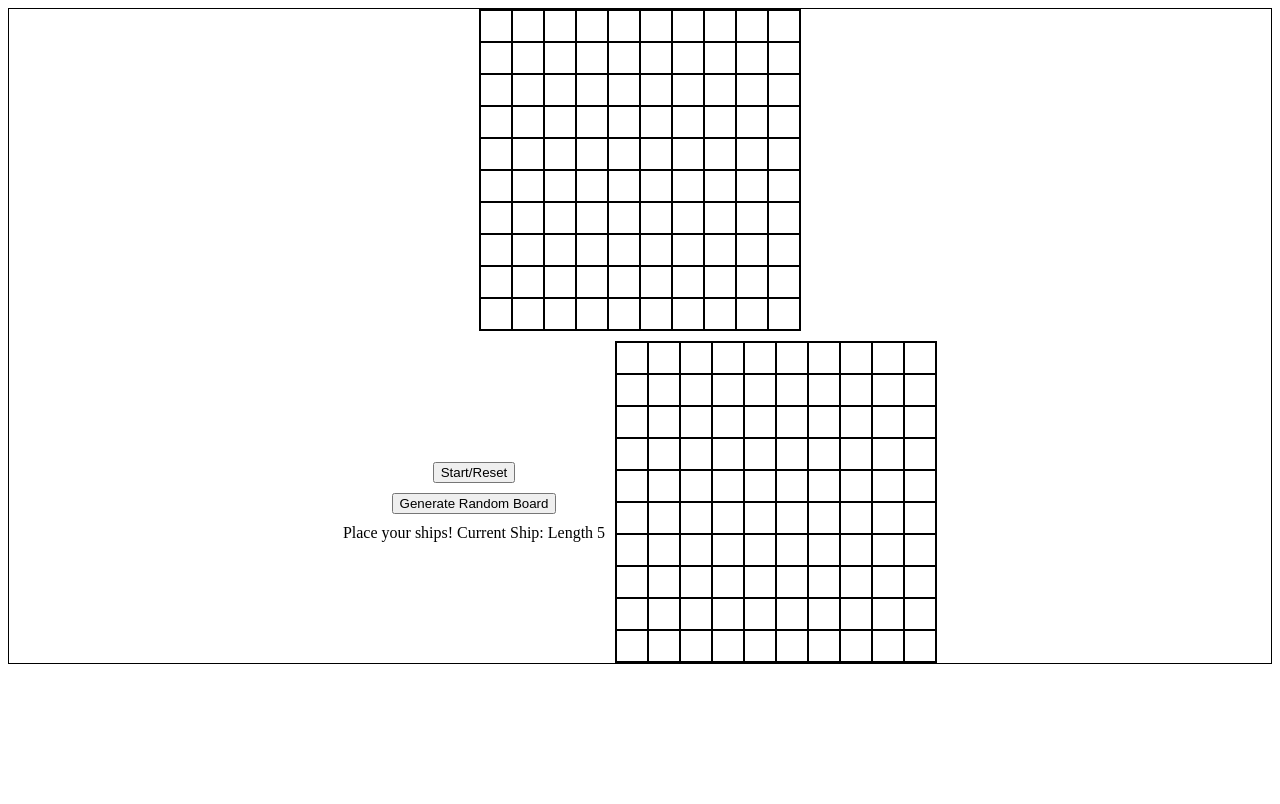
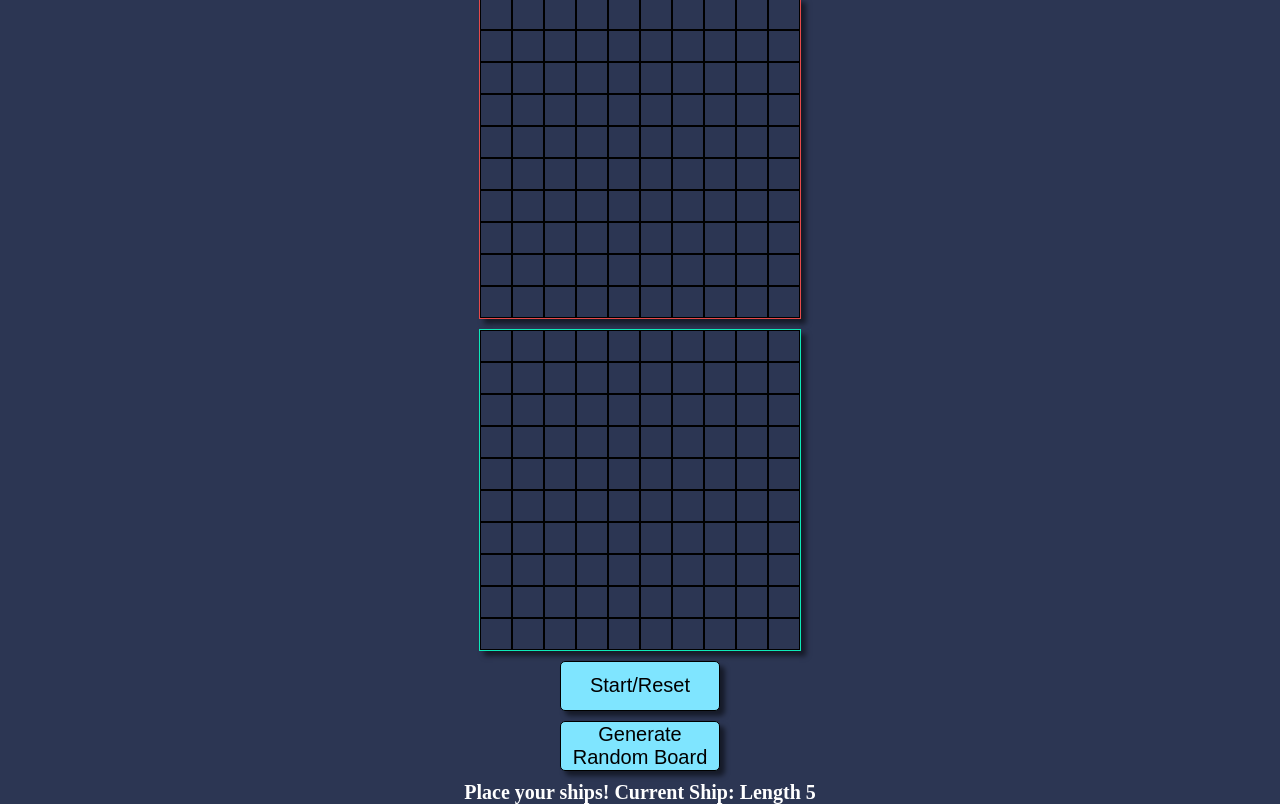
Before and after one commit to Yomanbest67/battleships, a website built with webpack: page dist/index.html in a window 1280 px wide. Built offline with nearby package versions, Linux system fonts and the light colour scheme.

Commit message:
Modified CSS design.

```diff
--- a/src/DOM.js
+++ b/src/DOM.js
@@ -44,8 +44,12 @@ function displayBoard(board, enemy = false) {
   }
 }
 
-function playerMessage(message) {
+function playerMessage(message, color) {
   const messageArea = document.querySelector('.playerMessage');
+
+  if (color) {
+    messageArea.style.color = color;
+  }
 
   messageArea.textContent = message;
 }
--- a/src/style.css
+++ b/src/style.css
@@ -1,16 +1,32 @@
+html,
 .body {
     display: flex;
     justify-content: center;
     align-items: center;
     height: 100vh;
+    background-color: rgb(44, 54, 83);
 }
 
 .app {
-    border: 1px solid black;
     display: flex;
     flex-direction: column;
     align-items: center;
     gap: 10px;
+    color: white;
+}
+
+button {
+    border-radius: 5px;
+    border: 1px solid black;
+    background-color: rgb(127, 229, 255);
+    box-shadow: 5px 5px 5px rgba(0, 0, 0, 0.521);
+    height: 50px;
+    width: 160px;
+    font-size: 20px;
+}
+
+button:hover {
+    background-color: rgb(105, 233, 233);
 }
 
 .playerHalf {
@@ -18,7 +34,7 @@
     gap: 10px;
 }
 
-.playerHalf .info {
+.info {
     display: flex;
     gap: 10px;
     flex-direction: column;
@@ -26,11 +42,25 @@
     justify-content: center;
 }
 
+.playerMessage {
+    font-size: 20px;
+    font-weight: bold;
+}
+
 .playerBoard,
 .enemyBoard {
     display: flex;
     flex-direction: column;
-    border: 1px solid black;
+    font-size: bold;
+    box-shadow: 5px 5px 5px rgba(0, 0, 0, 0.521);
+}
+
+.playerBoard {
+    border: 1px solid rgb(14, 233, 185);
+}
+
+.enemyBoard {
+    border: 1px solid rgb(231, 74, 74);
 }
 
 .playerBoard .line,
@@ -44,3 +74,12 @@
     width: 20px;
     padding: 5px;
 }
+
+.square {
+    text-align: center;
+}
+
+.square:hover {
+    background-color: orange;
+    box-shadow: 5px 5px 5px black;
+}
--- a/src/turnController.js
+++ b/src/turnController.js
@@ -47,7 +47,7 @@ function setFunctionality(enemyBoard, playerBoard) {
 
     playerBoard.receiveAttack(attackSpot[0], attackSpot[1]);
 
-    if (checkVictory(playerBoard)) playerMessage('You Lost!');
+    if (checkVictory(playerBoard)) playerMessage('You Lost!', 'red');
     else setTurn(enemyBoard, playerBoard);
   }
 
@@ -55,7 +55,7 @@ function setFunctionality(enemyBoard, playerBoard) {
     if (typeof enemyBoard.board[square.id[1]][square.id[4]] !== 'string') {
       enemyBoard.receiveAttack(square.id[1], square.id[4]);
 
-      if (checkVictory(enemyBoard)) playerMessage('You Win!');
+      if (checkVictory(enemyBoard)) playerMessage('You Win!', 'green');
       else setTurn(enemyBoard, playerBoard);
     }
   };
```
Also changed, not shown: dist/index.html, dist/main.js.
